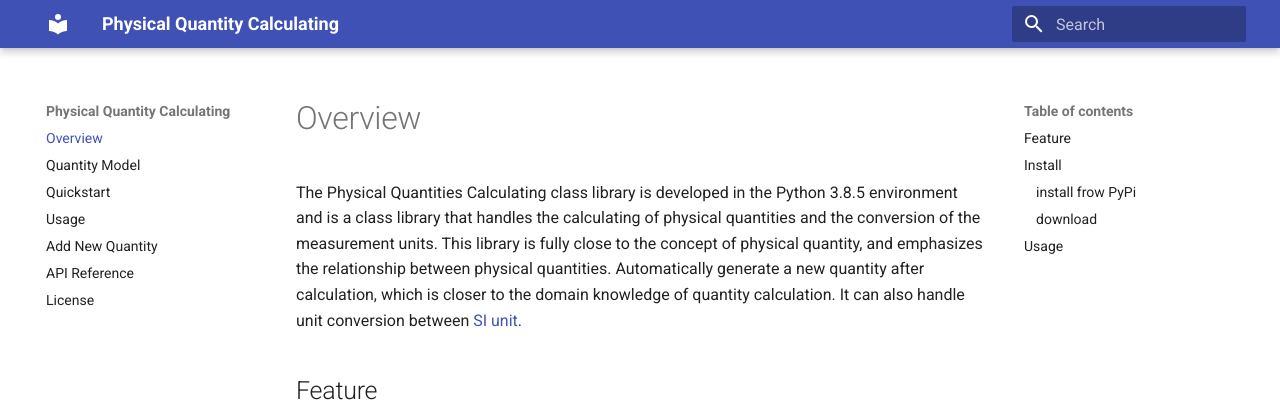
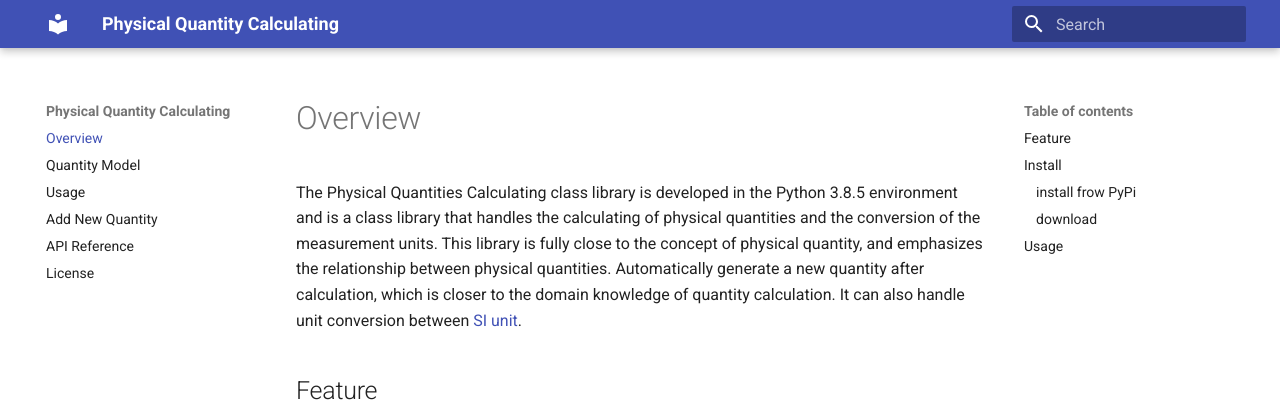
Before and after one commit to chenmich/Quantities, an MkDocs documentation site: the page built from docs/index.md, in a window 1280 px wide. Shown: the top 402 px of the page. Built offline with MkDocs 1.6.1 and Material for MkDocs 9.7.7, drawn with Linux system fonts in a browser that asks for light colours.

```diff
--- a/mkdocs.yml
+++ b/mkdocs.yml
@@ -1,8 +1,7 @@
 site_name: Physical Quantity Calculating
 nav:
-    - Overview: Overview.md
+    - Overview: index.md
     - Quantity Model: Quantity_Model.md
-    - Quickstart: Quickstart.md
     - Usage: Usage.md
     - Add New Quantity: add_new_quantity.md
     - API Reference: API Reference.md
```
Also changed, not shown: docs/index.md (renamed from docs/Overview.md).
